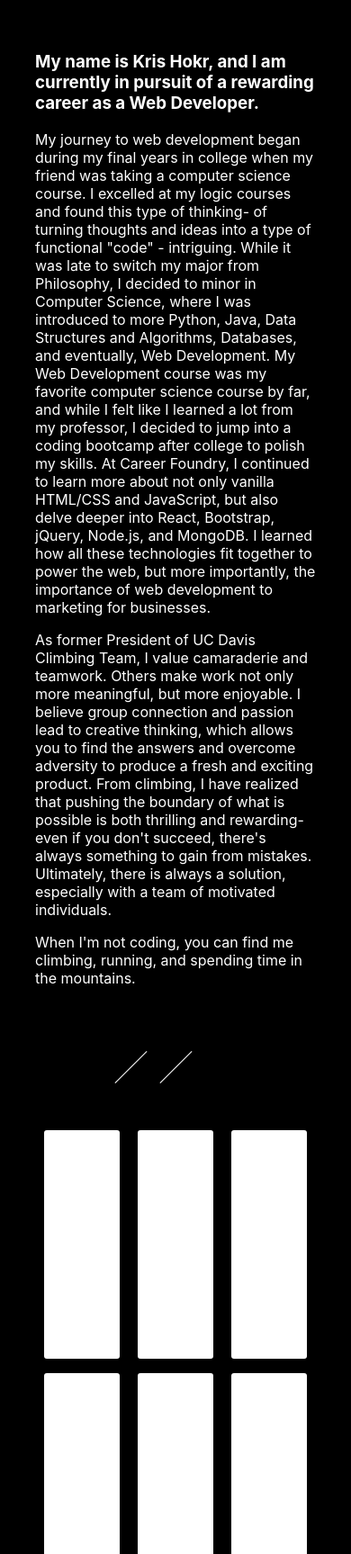
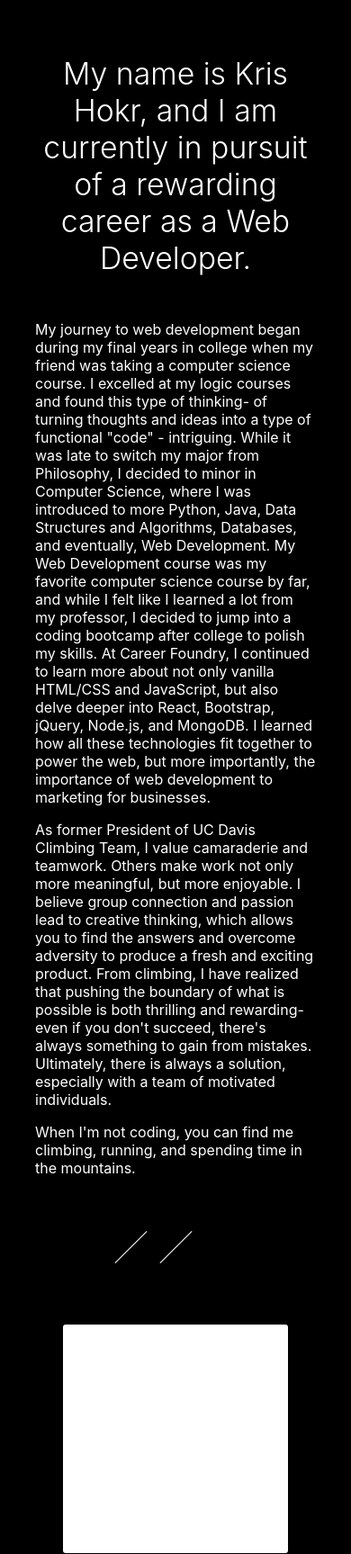
Before and after one commit to krishokr/krishokr, a React (Create React App) app: page / in a window 390 px wide. Shown: the part 1210-2937 px from the top of the page at 90% size. Built offline with nearby package versions, Linux system fonts and the light colour scheme.

Commit message:
updated about and home section styling

```diff
--- a/src/Styles/about.css
+++ b/src/Styles/about.css
@@ -1,9 +1,15 @@
 .about-section {
     display: flex;
     justify-content: center;
-    padding: 3% 0;
 }
 
 .about-content {
     width: 80%;
 }
+
+.about-content h3 {
+    text-align: center;
+    padding-bottom: 5%;
+    font-size: 4vh;
+    font-weight: 300;
+}
--- a/src/Styles/work.css
+++ b/src/Styles/work.css
@@ -21,7 +21,17 @@
 .project:hover {
     background: #A8C686;
     background: #E4572E;
-    /* background: #4DFFF3; */
-    /* opacity: 0.5; */
     cursor: pointer;
 }
+
+@media (max-width: 700px) {
+    .project-container {
+        grid-template-columns: 6fr 6fr;
+    }
+}
+
+@media (max-width: 500px) {
+    .project-container {
+        grid-template-columns: 12fr;
+    }
+}
```
